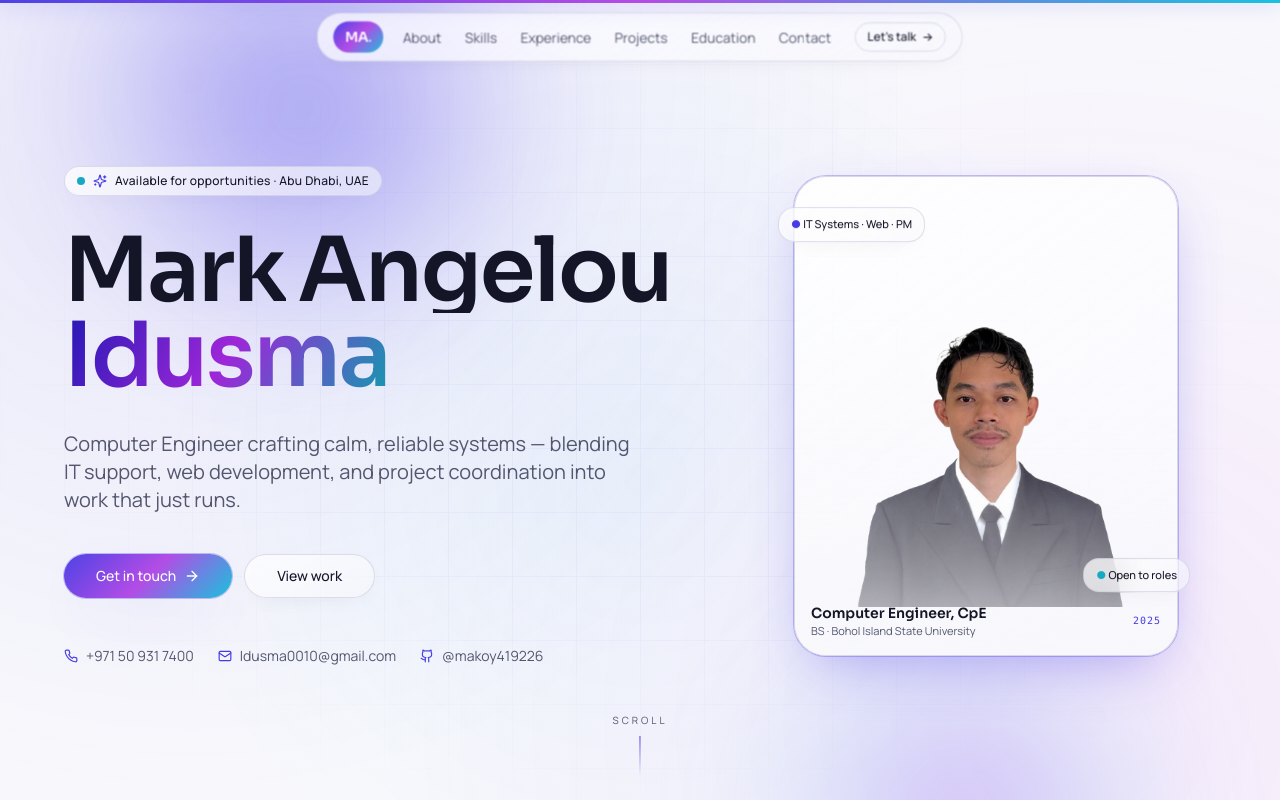
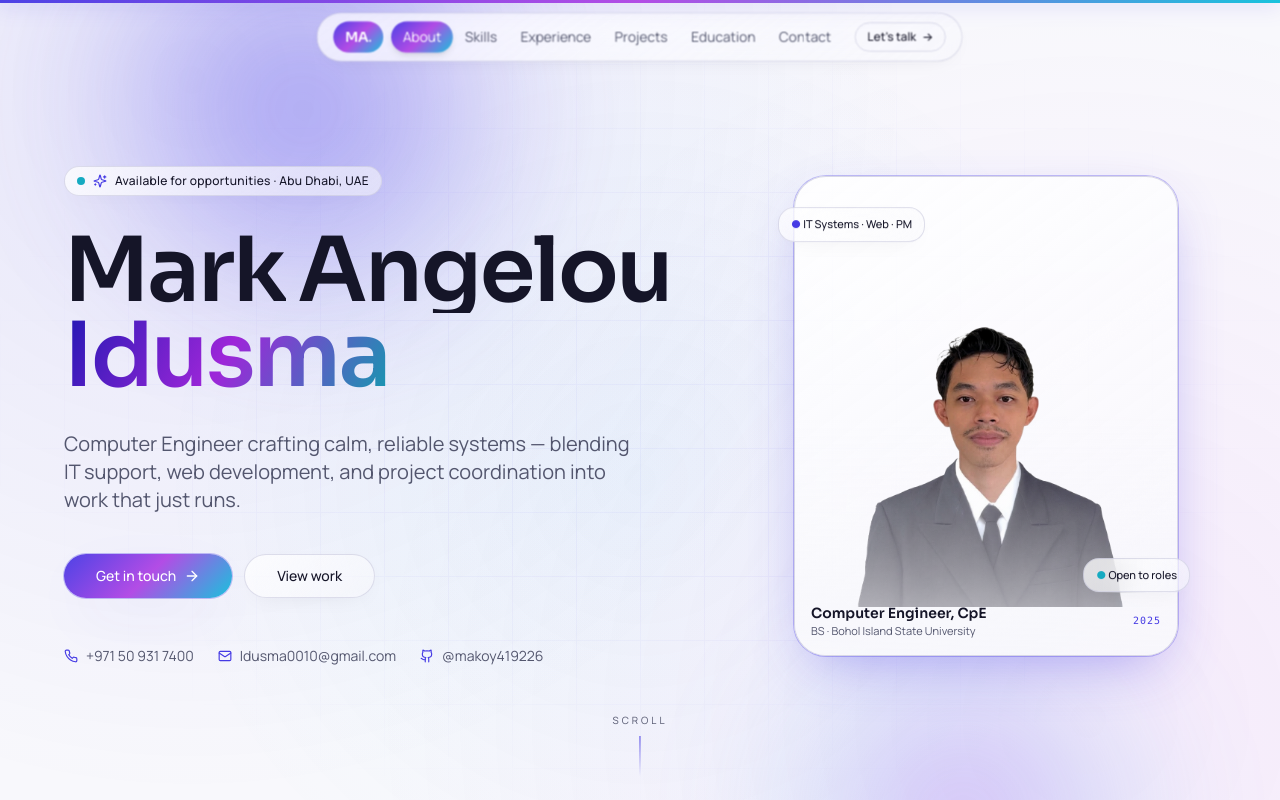
Before and after one commit to makoy419226/makoyfolio, a React (Vite) app: page / in a window 1280 px wide. Shown: the top 800 px of the page. Built offline with nearby package versions, Linux system fonts and the light colour scheme.

Commit message:
Changes
Co-authored-by: makoy419226 <181399732+makoy419226@users.noreply.github.com>

```diff
--- a/src/components/Navbar.tsx
+++ b/src/components/Navbar.tsx
@@ -13,12 +13,32 @@ const links = [
 
 const Navbar = () => {
   const [scrolled, setScrolled] = useState(false);
+  const [active, setActive] = useState<string>(links[0].href);
 
   useEffect(() => {
     const onScroll = () => setScrolled(window.scrollY > 24);
     onScroll();
     window.addEventListener("scroll", onScroll, { passive: true });
     return () => window.removeEventListener("scroll", onScroll);
+  }, []);
+
+  useEffect(() => {
+    const ids = links.map((l) => l.href.slice(1));
+    const sections = ids
+      .map((id) => document.getElementById(id))
+      .filter((el): el is HTMLElement => !!el);
+    if (!sections.length) return;
+    const observer = new IntersectionObserver(
+      (entries) => {
+        const visible = entries
+          .filter((e) => e.isIntersecting)
+          .sort((a, b) => b.intersectionRatio - a.intersectionRatio)[0];
+        if (visible) setActive(`#${visible.target.id}`);
+      },
+      { rootMargin: "-40% 0px -50% 0px", threshold: [0, 0.25, 0.5, 0.75, 1] }
+    );
+    sections.forEach((s) => observer.observe(s));
+    return () => observer.disconnect();
   }, []);
 
   return (
@@ -44,16 +64,30 @@ const Navbar = () => {
           MA<span className="opacity-70">.</span>
         </a>
         <ul className="hidden md:flex items-center">
-          {links.map((l) => (
-            <li key={l.href}>
+          {links.map((l) => {
+            const isActive = active === l.href;
+            return (
+              <li key={l.href} className="relative">
                 <a
                   href={l.href}
-                className="px-3 py-1.5 text-sm text-muted-foreground hover:text-foreground transition-colors rounded-full hover:bg-white/5"
+                  onClick={() => setActive(l.href)}
+                  className={cn(
+                    "relative z-10 inline-block px-3 py-1.5 text-sm rounded-full transition-colors duration-300",
+                    isActive ? "text-white" : "text-muted-foreground hover:text-foreground"
+                  )}
                 >
+                  {isActive && (
+                    <motion.span
+                      layoutId="nav-active-pill"
+                      className="absolute inset-0 -z-10 rounded-full bg-gradient-accent shadow-md"
+                      transition={{ type: "spring", stiffness: 380, damping: 32 }}
+                    />
+                  )}
                   {l.label}
                 </a>
               </li>
-          ))}
+            );
+          })}
         </ul>
         <a
           href="#contact"
```
Lines whose indentation alone changed are shown as unchanged.
